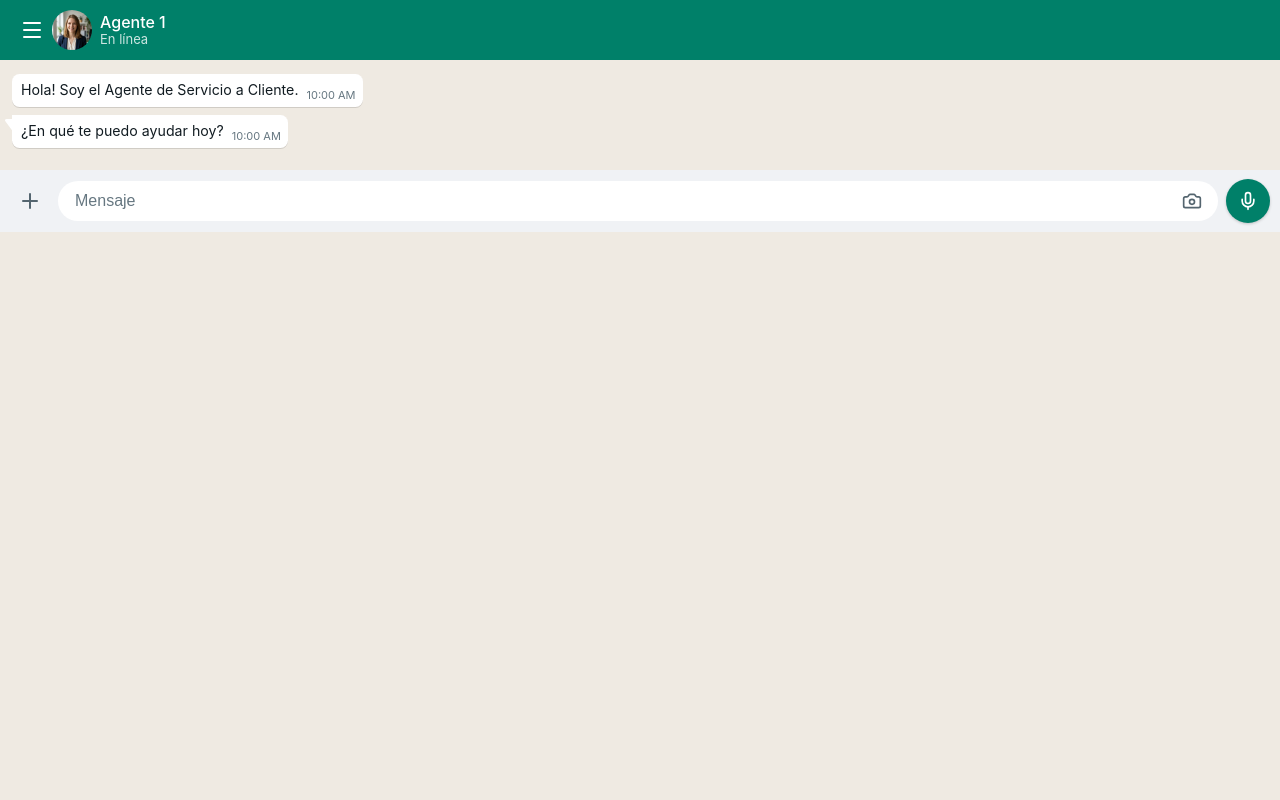
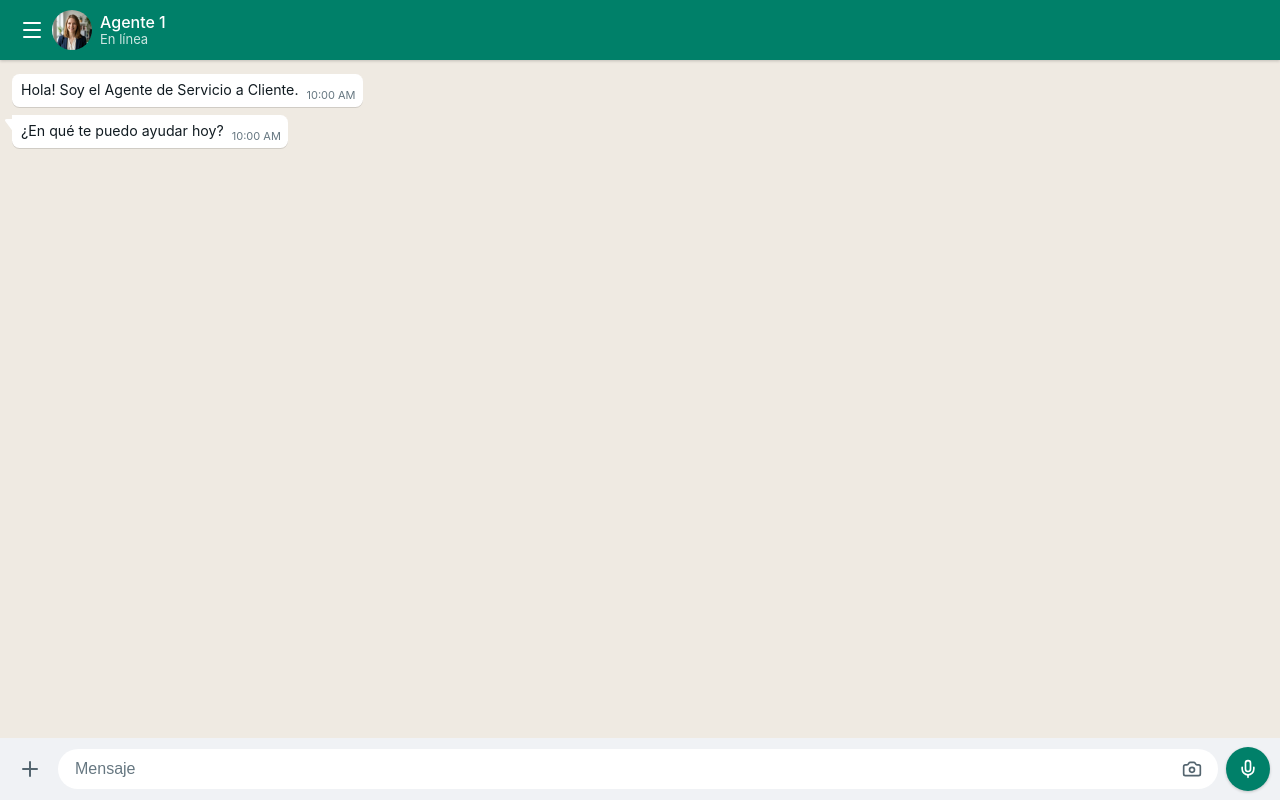
Before and after one commit to DmnCrtSWL/agentes, a Vue app: page / in a window 1280 px wide. Built offline with nearby package versions, Linux system fonts and the light colour scheme.

Commit message:
fix: restore layout and remove wip calendar option

```diff
--- a/src/App.vue
+++ b/src/App.vue
@@ -141,5 +141,11 @@ const handleSendMessage = async (text) => {
 </template>
 
 <style>
-/* App specific global overrides or specific layout if needed not covered by main.css */
+.app-container {
+  display: flex;
+  flex-direction: column;
+  height: 100%;
+  width: 100%;
+  overflow: hidden;
+}
 </style>
--- a/src/components/ChatHeader.vue
+++ b/src/components/ChatHeader.vue
@@ -42,8 +42,6 @@ defineProps({
         <div class="menu-item" @click="selectAgent(1)">Servicio a Cliente</div>
         <div class="menu-item" @click="selectAgent(2)">Agenda</div>
         <div class="menu-item" @click="selectAgent(3)">Reservaciones</div>
-        <div class="menu-separator"></div>
-        <div class="menu-item calendar-option" @click="selectAgent('calendar')">📅 Calendario Médico</div>
       </div>
 
       <div class="avatar-container">
```
